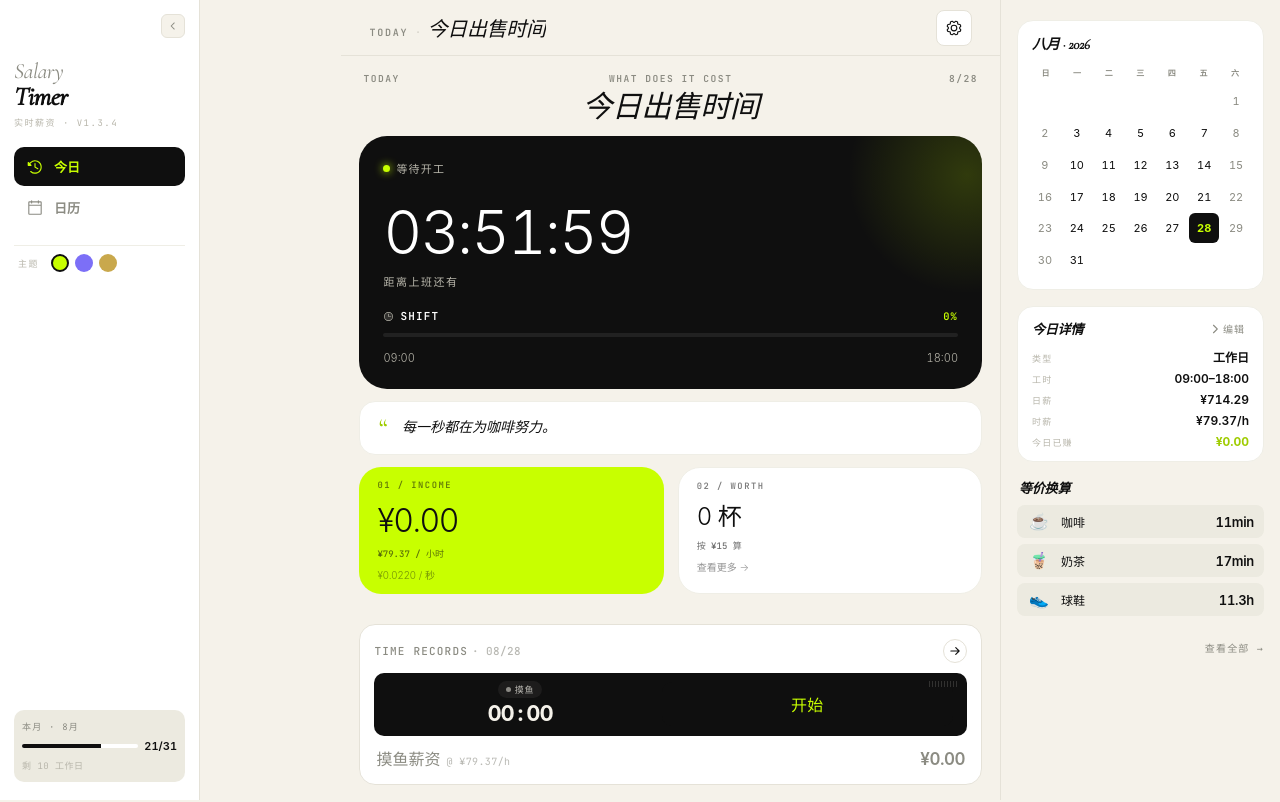
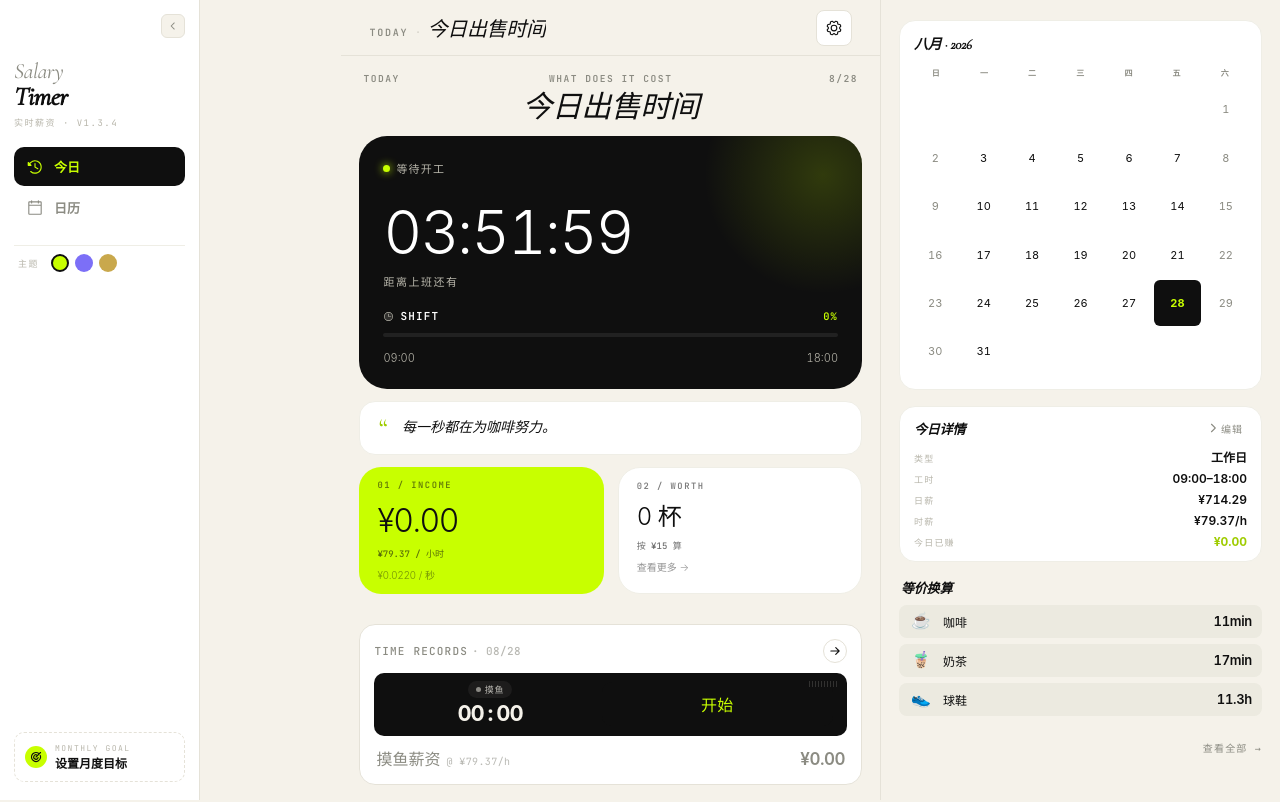
Before and after one commit to 13jden/work-timer, a React (Vite) app: page / in a window 1280 px wide. Shown: the top 802 px of the page. Built offline with nearby package versions, Linux system fonts and the light colour scheme.

Commit message:
feat(v1.3.4-patch3): 右栏 1/3 + 左 2/3 撑满(DesktopSidebar 配套 + 右栏 CSS 调整)

```diff
--- a/src/App.tsx
+++ b/src/App.tsx
@@ -65,6 +65,7 @@ export function App() {
             setDesktopTab(tab);
             // 桌面端切 tab 不影响移动端 tab state
           }}
+          onOpenSettings={() => setSettingsOpen(true)}
         />
 
         {/* 中间：Topbar + 主内容 */}
--- a/src/components/DesktopRightPanel/DesktopRightPanel.module.css
+++ b/src/components/DesktopRightPanel/DesktopRightPanel.module.css
@@ -1,10 +1,11 @@
 /* ==========================================================
    DesktopRightPanel — 桌面端三栏布局的右栏
-   宽度 280px · 固定 · 内容区滚动
+   宽度 400px(v1.3.4-patch3:280 → 400,匹配 1/3 比例)
+   固定 · 内容区滚动
    ========================================================== */
 .panel {
-  width: 280px;
-  min-width: 280px;
+  width: 400px;
+  min-width: 400px;
   height: 100vh;
   position: sticky;
   top: 0;
@@ -12,7 +13,7 @@
   border-left: 1px solid var(--line);
   display: flex;
   flex-direction: column;
-  padding: 20px 16px;
+  padding: 20px 18px;
   gap: 16px;
   overflow-y: auto;
 }
--- a/src/components/DesktopSidebar/DesktopSidebar.module.css
+++ b/src/components/DesktopSidebar/DesktopSidebar.module.css
@@ -184,7 +184,7 @@
 .swatch:hover { transform: scale(1.15); }
 .swatchActive { border-color: var(--ink); }
 
-/* ── Progress block ── */
+/* ── Progress container(v1.3.4-patch1:实际渲染由 MonthIncomeProgress 接管) ── */
 .progress {
   margin-top: auto;
 }
@@ -193,95 +193,3 @@
   display: flex;
   justify-content: center;
 }
-
-.progressBlock {
-  display: flex;
-  flex-direction: column;
-  gap: 6px;
-  padding: 10px 8px;
-  background: var(--paper-2);
-  border-radius: var(--r-sm);
-}
-
-.progressEyebrow {
-  font-family: var(--font-mono);
-  font-size: 9px;
-  letter-spacing: 1.2px;
-  color: var(--muted);
-  text-transform: uppercase;
-}
-
-.progressRow {
-  display: flex;
-  align-items: center;
-  gap: 6px;
-}
-
-.progressBar {
-  flex: 1;
-  height: 4px;
-  background: var(--card);
-  border-radius: 2px;
-  overflow: hidden;
-}
-
-.progressFill {
-  height: 100%;
-  background: var(--ink);
-  transition: width 0.3s var(--ease);
-}
-
-.progressNum {
-  font-family: var(--font-num);
-  font-size: 11px;
-  font-weight: 600;
-  color: var(--ink);
-  font-variant-numeric: tabular-nums;
-}
-
-.progressHint {
-  font-family: var(--font-mono);
-  font-size: 9px;
-  color: var(--muted-2);
-  letter-spacing: 0.5px;
-}
-
-/* ── Small ring (collapsed) ── */
-.progressRingSmall {
-  position: relative;
-  width: 36px;
-  height: 36px;
-}
-
-.progressRingSmall svg {
-  width: 100%;
-  height: 100%;
-  transform: rotate(-90deg);
-}
-
-.progressRingBg {
-  fill: none;
-  stroke: var(--line);
-  stroke-width: 3;
-}
-
-.progressRingFg {
-  fill: none;
-  stroke: var(--ink);
-  stroke-width: 3;
-  stroke-linecap: round;
-  transition: stroke-dasharray 0.3s var(--ease);
-}
-
-.progressNumSmall {
-  position: absolute;
-  inset: 0;
-  display: flex;
-  align-items: center;
-  justify-content: center;
-  font-family: var(--font-num);
-  font-size: 11px;
-  font-weight: 600;
-  color: var(--ink);
-  font-variant-numeric: tabular-nums;
-}
--- a/src/components/DesktopSidebar/DesktopSidebar.tsx
+++ b/src/components/DesktopSidebar/DesktopSidebar.tsx
@@ -7,19 +7,15 @@
  * - 月度进度小圆环（底部）
  * - 折叠按钮在顶部
  */
-import { useConfigStore } from '../../store/configStore';
 import { useThemeStore, THEME_LIST } from '../../store/themeStore';
 import { useSidebarCollapsed } from '../../store/sidebarStore';
-import { useCalendarStore } from '../../store/calendarStore';
-import { HOLIDAYS } from '../../lib/constants';
-import { workdaysInMonth, daysInMonthCalc } from '../../lib/compute';
-import { useNow } from '../../hooks/useNow';
 import {
   ClockCounterClockwise,
   CalendarBlank,
   CaretLeft,
   CaretRight,
 } from '@phosphor-icons/react';
+import { MonthIncomeProgress } from '../MonthIncomeProgress';
 import styles from './DesktopSidebar.module.css';
 
 export type DesktopTabId = 'today' | 'calendar';
@@ -27,6 +23,8 @@ export type DesktopTabId = 'today' | 'calendar';
 interface DesktopSidebarProps {
   activeTab: DesktopTabId;
   onTabChange: (tab: DesktopTabId) => void;
+  /** 点击"设置月度目标"时调用(由 App.tsx 打开 SettingsDrawer) */
+  onOpenSettings?: () => void;
 }
 
 const TABS: Array<{ id: DesktopTabId; label: string; Icon: typeof ClockCounterClockwise }> = [
@@ -34,16 +32,9 @@ const TABS: Array<{ id: DesktopTabId; label: string; Icon: typeof ClockCounterCl
   { id: 'calendar', label: '日历',  Icon: CalendarBlank },
 ];
 
-export function DesktopSidebar({ activeTab, onTabChange }: DesktopSidebarProps) {
+export function DesktopSidebar({ activeTab, onTabChange, onOpenSettings }: DesktopSidebarProps) {
   const [collapsed, setCollapsed] = useSidebarCollapsed();
-  const config = useConfigStore();
-  const overrides = useCalendarStore((s) => s.dayOverrides);
-  // month progress
-  const now = useNow(60_000);
-  const total = daysInMonthCalc(now.getFullYear(), now.getMonth());
-  const done = workdaysInMonth(now.getFullYear(), now.getMonth(), config, overrides, HOLIDAYS);
-  const remaining = total - done;
-  const progressPct = total > 0 ? Math.min(1, done / total) : 0;
+  // v1.3.4-patch1:月度收入进度由 MonthIncomeProgress 组件内部计算,Sidebar 不再订阅额外 state
 
   return (
     <aside className={`${styles.sidebar} ${collapsed ? styles.collapsed : ''}`}>
@@ -97,35 +88,9 @@ export function DesktopSidebar({ activeTab, onTabChange }: DesktopSidebarProps)
         </div>
       )}
 
-      {/* ── 月度进度 ── */}
+      {/* ── 月度收入进度(v1.3.4-patch1) ── */}
       <div className={styles.progress}>
-        {collapsed ? (
-          <div className={styles.progressRingSmall} title={`已完成 ${done}/${total} 工作日`}>
-            <svg viewBox="0 0 36 36">
-              <circle cx="18" cy="18" r="14" className={styles.progressRingBg} />
-              <circle
-                cx="18"
-                cy="18"
-                r="14"
-                className={styles.progressRingFg}
-                strokeDasharray={`${progressPct * 87.96} 87.96`}
-                transform="rotate(-90 18 18)"
-              />
-            </svg>
-            <span className={styles.progressNumSmall}>{done}</span>
-          </div>
-        ) : (
-          <div className={styles.progressBlock}>
-            <div className={styles.progressEyebrow}>本月 · {now.getMonth() + 1}月</div>
-            <div className={styles.progressRow}>
-              <div className={styles.progressBar}>
-                <div className={styles.progressFill} style={{ width: `${progressPct * 100}%` }} />
-              </div>
-              <span className={styles.progressNum}>{done}/{total}</span>
-            </div>
-            <div className={styles.progressHint}>剩 {remaining} 工作日</div>
-          </div>
-        )}
+        <MonthIncomeProgress collapsed={collapsed} onOpenSettings={onOpenSettings} />
       </div>
     </aside>
   );
```
